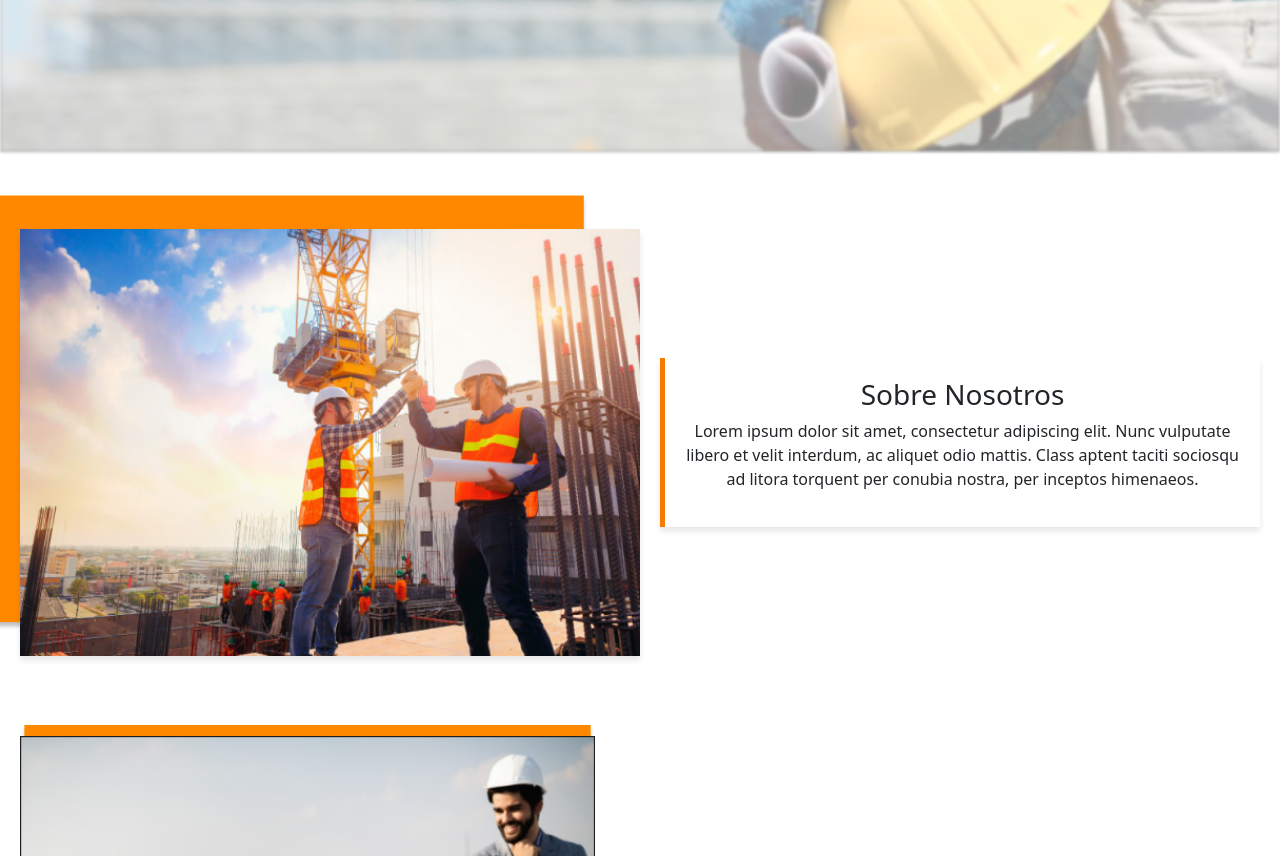
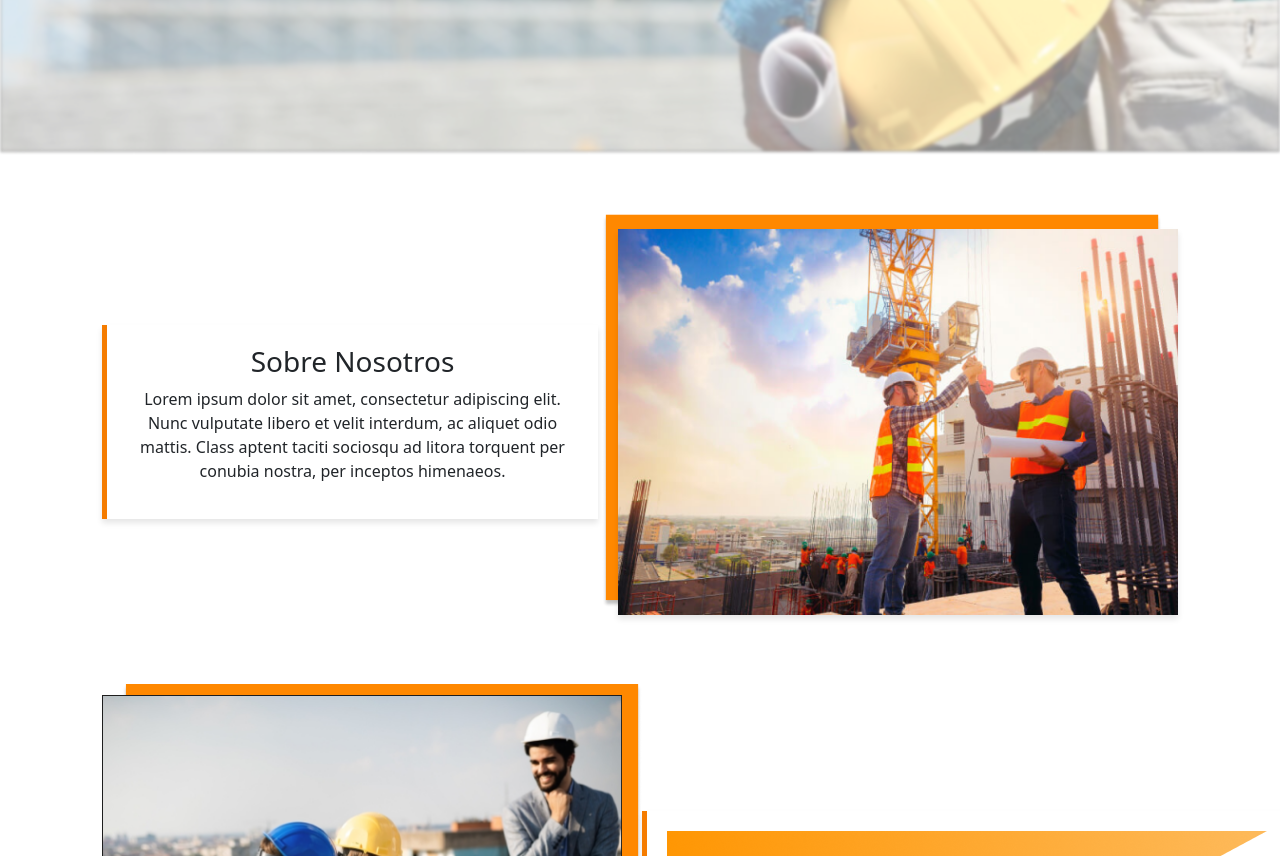
Before and after one commit to Anderson-Palomino/Proy-Naroc-S.A.C, a plain HTML site: page pages/quienesomos.html in a window 1280 px wide. Shown: the part 375-1231 px from the top of the page. Drawn offline with nearby package versions, Linux system fonts and the light colour scheme.

Commit message:
rodrigoVago
en efecto, es vago

```diff
--- a/css/quienesomos.css
+++ b/css/quienesomos.css
@@ -17,14 +17,14 @@
 
 .image-with-background {
     position: relative;
-    width: 50%;
+    width: 560px;
 }
 
 .image-with-background .background-img {
     position: absolute;
-    top: 10px;
-    left: 10px;
-    width: 100%;
+    top: 25px;
+    left: 40px;
+    width: 560px;
     height: auto;
     z-index: 1;
     transform: translate(-10%, -10%);
@@ -33,7 +33,7 @@
 .image-with-background .foreground-img {
     position: relative;
     z-index: 2;
-    width: 100%;
+    width: 560px;
     height: auto;
     box-shadow: 0px 4px 6px rgba(0, 0, 0, 0.1);
 }
@@ -76,7 +76,7 @@
     position: absolute;
     top: 15px;
     left: 15px;
-    width: 100%;
+    width: 520px;
     height: auto;
     z-index: 1;
     transform: translate(-10%, -10%);
@@ -85,8 +85,8 @@
 .image-container .orange-img {
     position: absolute;
     bottom: 10px;
-    left: 0;
-    width: 100%;
+    left: 20px;
+    width: 520px;
     height: auto;
     z-index: 2;
 }
@@ -94,7 +94,7 @@
 .image-container .foreground-img {
     position: relative;
     z-index: 3;
-    width: 100%;
+    width: 520px;
     height: auto;
 }
 
--- a/pages/quienesomos.html
+++ b/pages/quienesomos.html
@@ -22,14 +22,16 @@
             <p class="subtext">Acerca de nuestra empresa</p>
         </div>
     </div>
-
+    <div class="container">
         <section class="about-section">
             <h2 class="heading"></h2>
-        <div class="about-content reverse">
+            <div class="about-content">
                 <div class="text-overlay">
                     <h3>Sobre Nosotros</h3>
                     <p>
-                    Lorem ipsum dolor sit amet, consectetur adipiscing elit. Nunc vulputate libero et velit interdum, ac aliquet odio mattis. Class aptent taciti sociosqu ad litora torquent per conubia nostra, per inceptos himenaeos.
+                        Lorem ipsum dolor sit amet, consectetur adipiscing elit. Nunc vulputate libero et velit interdum, ac
+                        aliquet odio mattis. Class aptent taciti sociosqu ad litora torquent per conubia nostra, per
+                        inceptos himenaeos.
                     </p>
                 </div>
                 <div class="image-with-background">
@@ -48,7 +50,8 @@
                 <div class="text-overlay">
                     <img src="/img/quienesomos/Group 28.png" alt="Encabezado Misión" class="header-image">
                     <p>
-                    Lorem ipsum dolor sit amet, consectetur adipiscing elit. Nunc vulputate libero et velit interdum, ac aliquet odio mattis. Class aptent taciti sociosqu ad litora torquent per conubia nostra.
+                        Lorem ipsum dolor sit amet, consectetur adipiscing elit. Nunc vulputate libero et velit interdum, ac
+                        aliquet odio mattis. Class aptent taciti sociosqu ad litora torquent per conubia nostra.
                     </p>
                 </div>
             </div>
@@ -60,11 +63,13 @@
                 <div class="text-overlay">
                     <img src="/img/quienesomos/Group 29.png" alt="Encabezado Misión" class="header-image">
                     <p>
-                    Lorem ipsum dolor sit amet, consectetur adipiscing elit. Nunc vulputate libero et velit interdum, ac aliquet odio mattis. Class aptent taciti sociosqu ad litora torquent per conubia nostra.
+                        Lorem ipsum dolor sit amet, consectetur adipiscing elit. Nunc vulputate libero et velit interdum, ac
+                        aliquet odio mattis. Class aptent taciti sociosqu ad litora torquent per conubia nostra.
                     </p>
                 </div>
             </div>
         </section>
+    </div>
 
     <div id="footer-gaaa"></div>
     <script src="https://cdn.jsdelivr.net/npm/bootstrap@5.3.3/dist/js/bootstrap.bundle.min.js"
```
Lines whose indentation alone changed are shown as unchanged.
